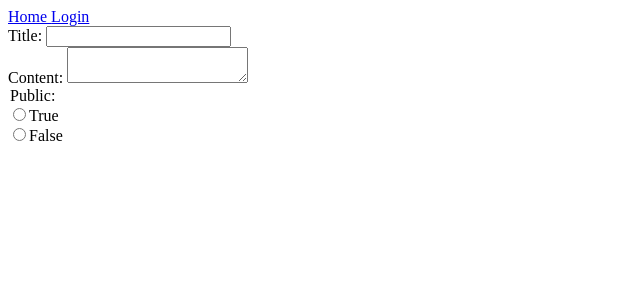
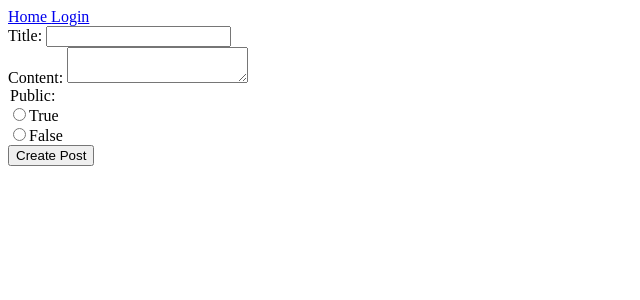
Before and after one commit to JBisquick/blog-api, a React (Vite) app in the folder blog-auth-client/: page /create-post in a window 1280 px wide. Shown: the top 300 px of the page, without its empty margins (0-640 px from the left). Built offline with nearby package versions, Linux system fonts and the light colour scheme.

Commit message:
Add create post form

```diff
--- a/blog-auth-client/src/components/CreatePost.jsx
+++ b/blog-auth-client/src/components/CreatePost.jsx
@@ -5,15 +5,47 @@ function CreatePost() {
   const [ title, setTitle ] = useState('');
   const [ content, setContent ] = useState('');
   const [ pub, setPub ] = useState(false);
+  const [ message, setMessage] = useState([]);
 
   const onOptionChange = (e) => {
     setPub(e.target.value)
   }
 
+  const handleSubmit = () => {
+    const requestOptions = {
+      method: 'post',
+      headers: {
+        'Content-Type': 'application/json',
+        'Authorization': `Bearer ${localStorage.getItem('token')}`
+      },
+      body: JSON.stringify({
+        title: title,
+        content: content,
+        public: pub
+      }),
+    }
+    fetch(`http://localhost:3000/posts`, requestOptions)
+      .then((response) => {
+        if (response.status >= 400) {
+          throw new Error('server error');
+        }
+        return response.json();
+      })
+      .then((data) => {
+        if (data.errors) {
+          setMessage(data.errors);
+        } else {
+          setTitle('');
+          setContent('');
+        }
+      })
+      .catch(err => console.log(err));
+  }
+
   return (
     <>
     <Navigation></Navigation>
-    <form>
+    <form onSubmit={handleSubmit}>
     <div>
         <label htmlFor='title'>Title: </label>
         <input id='title'
@@ -50,7 +82,11 @@ function CreatePost() {
           checked={pub === 'false'} />
         <label htmlFor='false'>False </label>
       </div>
+      <button type='submit'>Create Post</button>
     </form>
+    {message.map((message) => (
+      <div>{message}</div>
+    ))}
     </>
   );
 }
```
